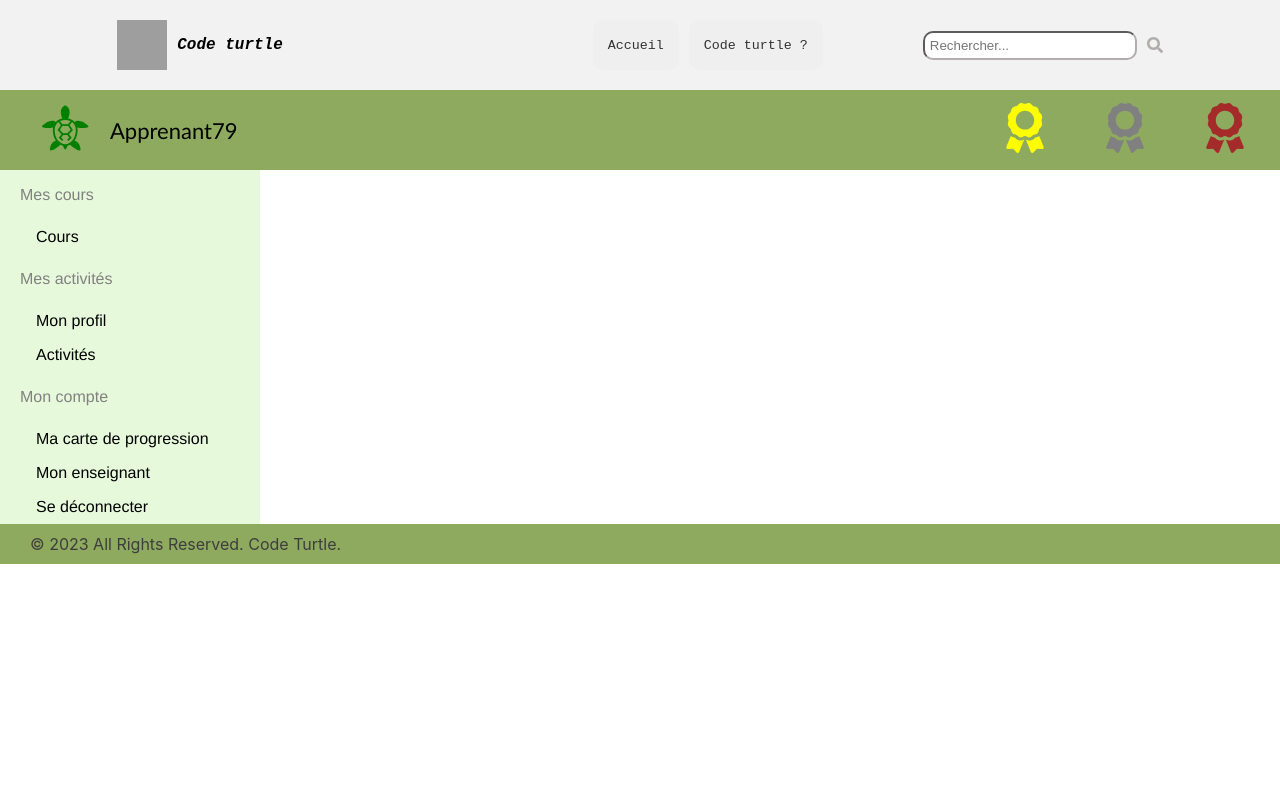
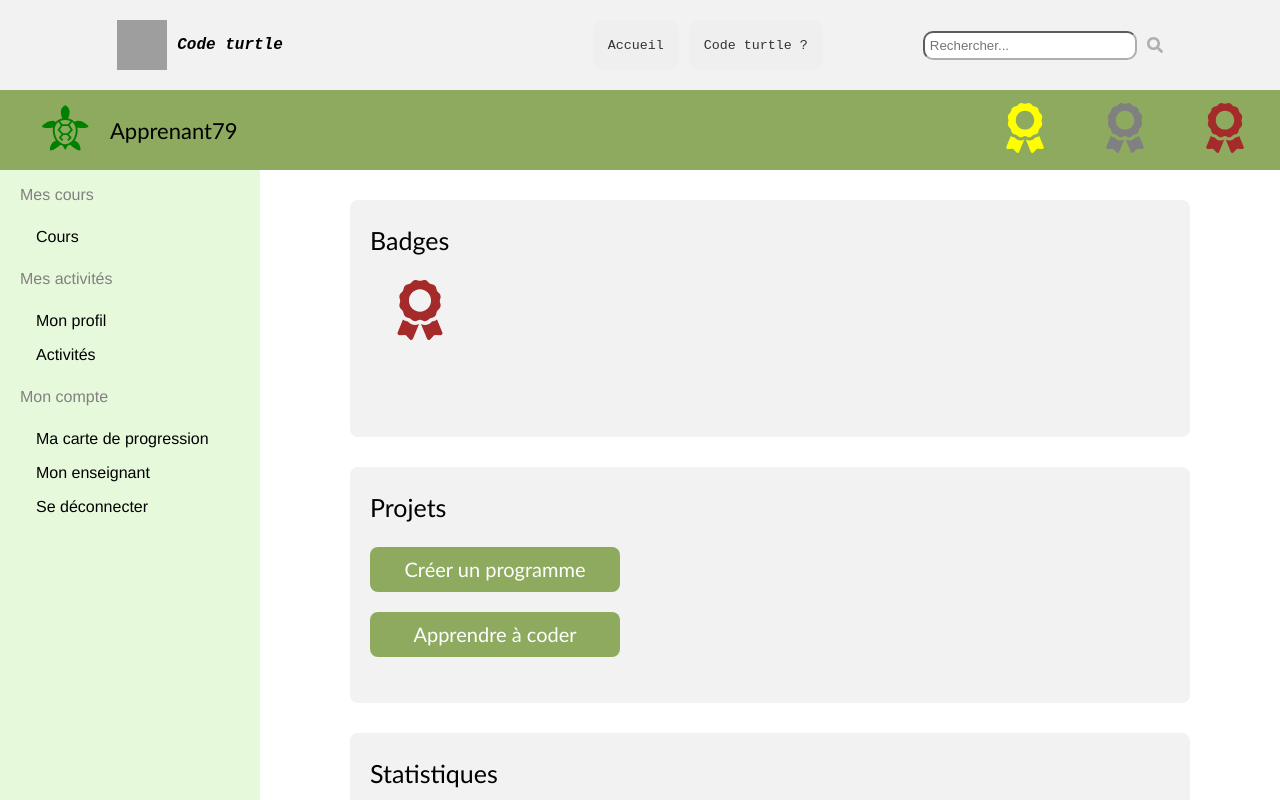
Before and after one commit to CRMEF-SM/projet-groupe-04-cs-clan, a React (Create React App) app in the folder frontend/: page / in a window 1280 px wide. Shown: the top 800 px of the page. Built offline with nearby package versions, Linux system fonts and the light colour scheme; grey boxes are pictures that could not be loaded.

Commit message:
Update index.js

```diff
--- a/frontend/src/index.js
+++ b/frontend/src/index.js
@@ -9,7 +9,7 @@ import CourApprenant from './Components/CourApprenant';
 const root = ReactDOM.createRoot(document.getElementById('root'));
 root.render(
   <React.StrictMode>
-    <CourApprenant />
+    <ProfilApprenant />
   </React.StrictMode>
 );
 
```
